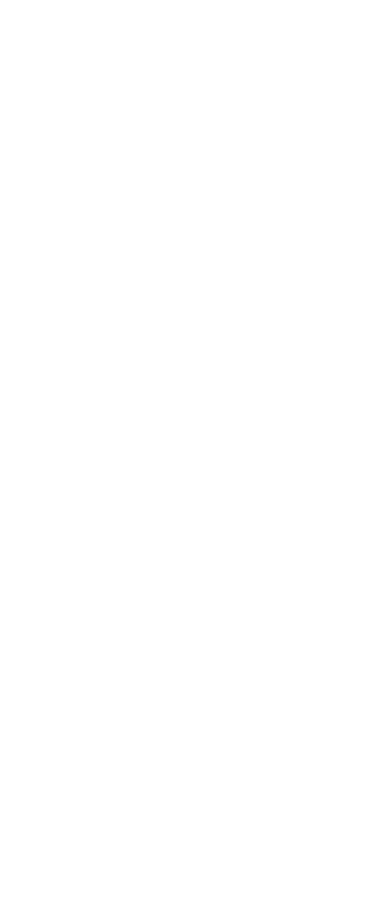
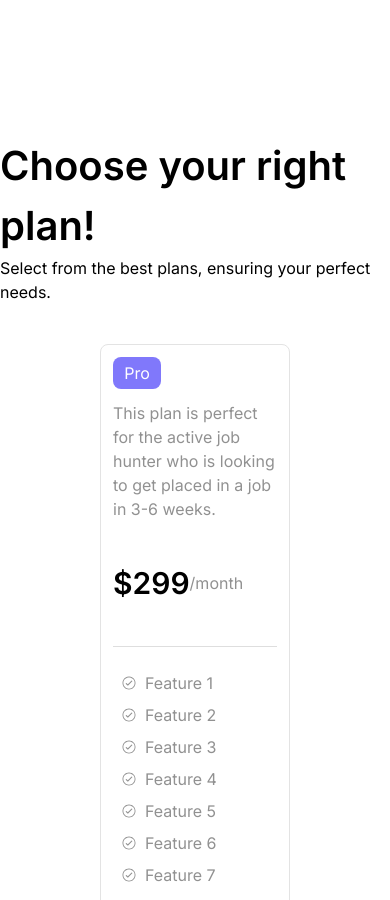
Before and after one commit to Benjamin-buck/resumai, a Next.js app: page / in a window 390 px wide. Shown: the part 1100-2000 px from the top of the page. Before the commit the page ends 844 px from the top, so only its background shows below. Built offline with nearby package versions, Linux system fonts and the light colour scheme.

Commit message:
Makes plans responsive

```diff
--- a/app/page.tsx
+++ b/app/page.tsx
@@ -8,7 +8,7 @@
     <div>
       <Navbar />
       <Hero />
-      {/* <Plans /> */}
+      <Plans />
     </div>
   );
 }
--- a/components/Plans.tsx
+++ b/components/Plans.tsx
@@ -37,7 +37,7 @@
 
 const Plans = () => {
   return (
-    <div className='mt-10'>
+    <div className='md:mt-[100px] sm:mt-[300px] mt-[400px]'>
         <div className='flex flex-col justify-center items-center'>
             <h2 className='text-[40px] font-semibold'>Choose your right plan!</h2>
             <p>Select from the best plans, ensuring your perfect needs.</p>
```
